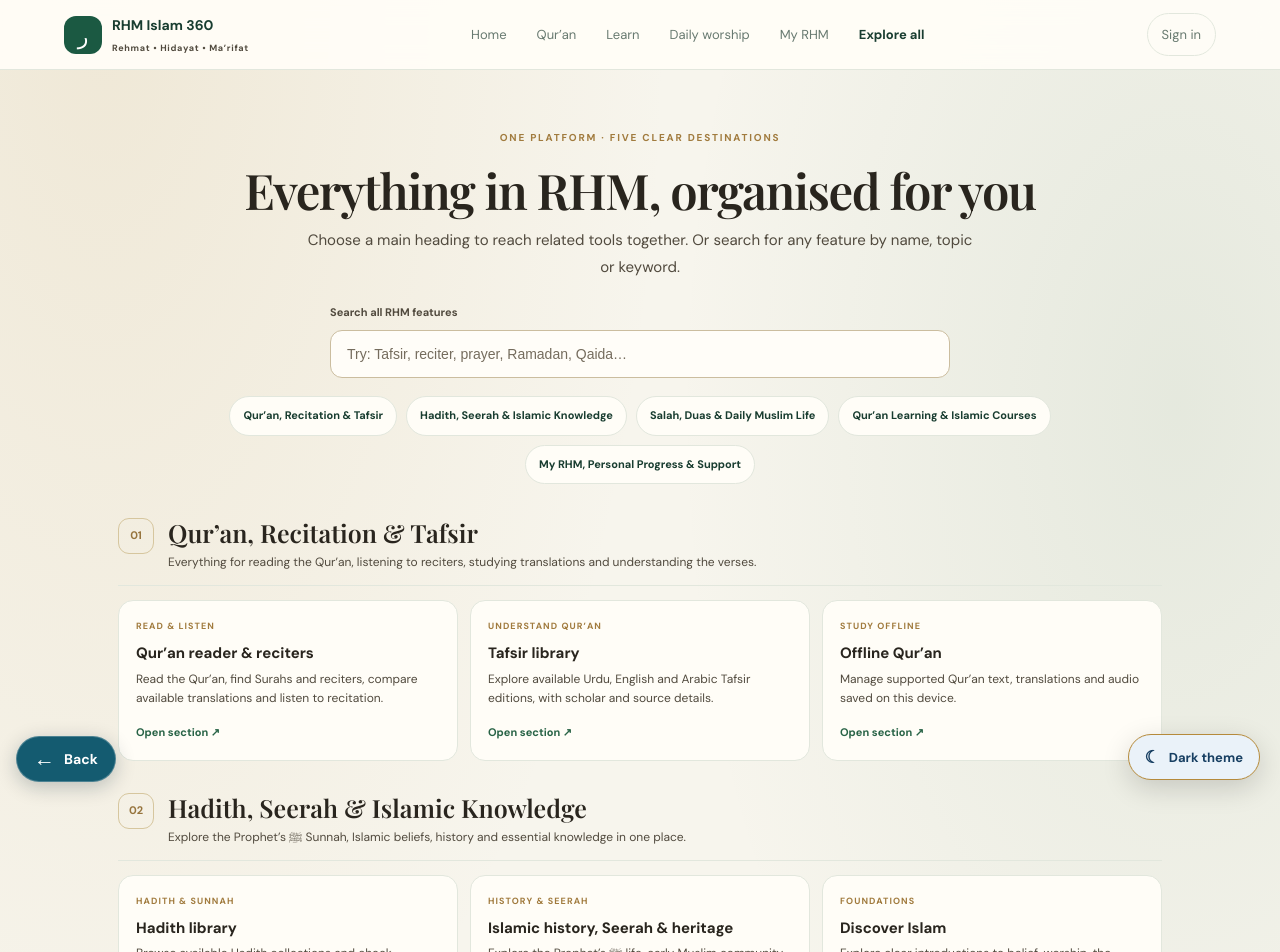
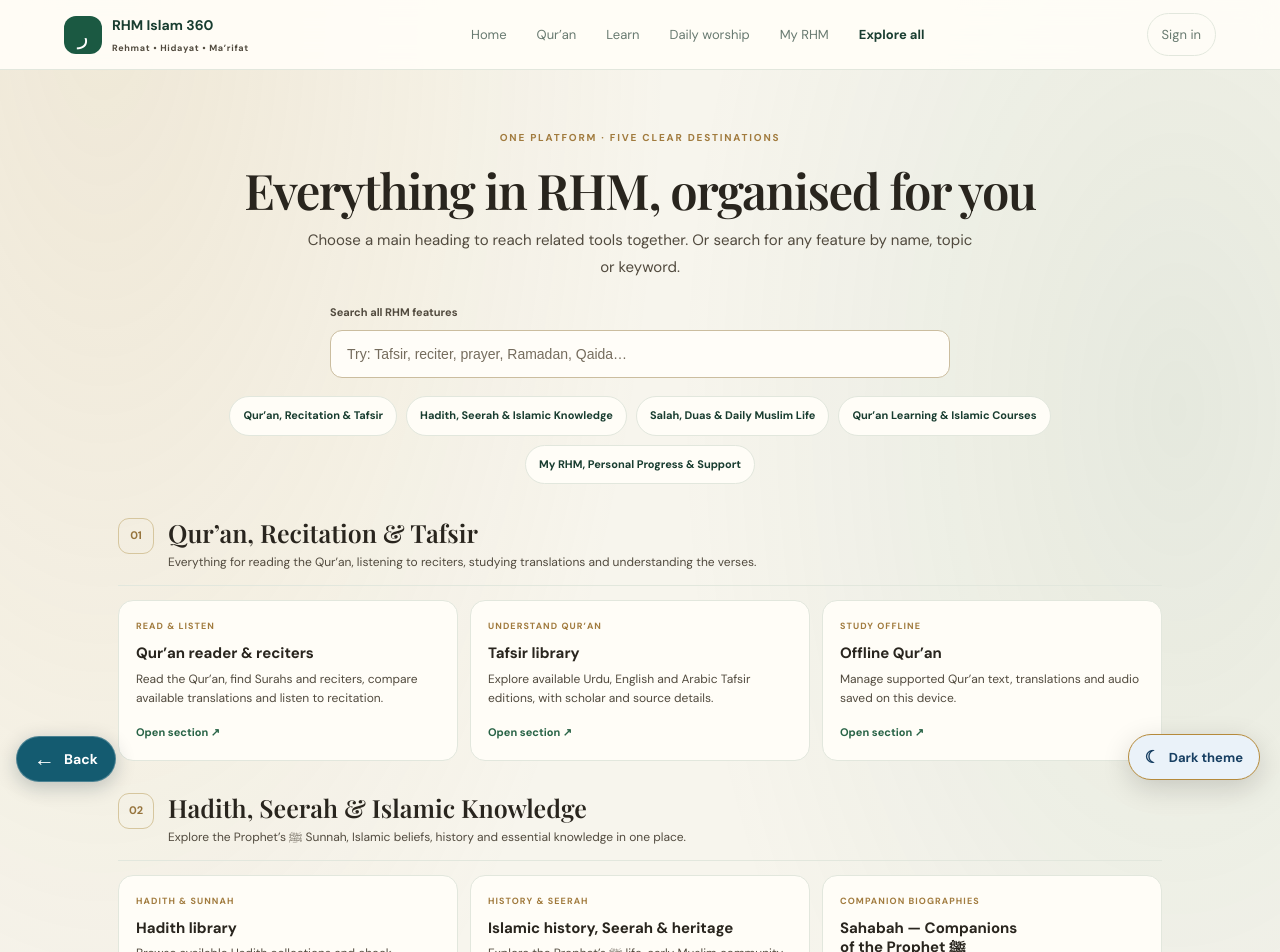
Before and after one commit to muhammadhadiurrehman7-max/rhm-islamic-circle, a Next.js app: page /explore in a window 1280 px wide. Shown: the top 952 px of the page. Built offline with nearby package versions, Linux system fonts and the light colour scheme; a web font is replaced by a local one.

Commit message:
Add Sahabah library to Explore

```diff
--- a/app/explore/page.tsx
+++ b/app/explore/page.tsx
@@ -26,6 +26,7 @@ const groups: Group[] = [
     features: [
       { title: "Hadith library", description: "Browse available Hadith collections and check references and grading where provided.", href: "/hadith", label: "Hadith & Sunnah", keywords: "bukhari muslim hadith sunnah narration" },
       { title: "Islamic history, Seerah & heritage", description: "Explore the Prophet’s ﷺ life, early Muslim community, key historical events, major eras, scholars, civilisations and sacred places with source-aware learning.", href: "/heritage", label: "History & Seerah", keywords: "seerah biography history heritage timeline badr uhud trench hudaybiyyah umayyad abbasid ottoman mughal scholars" },
+      { title: "Sahabah — Companions of the Prophet ﷺ", description: "Read biographies of the men and women who supported the Prophet ﷺ, their family connections, important roles, sacrifices and contributions to Islam.", href: "/sahaba", label: "Companion biographies", keywords: "sahaba sahabah companions abu bakr umar uthman ali khadijah aisha fatima bilal ansar muhajirun" },
       { title: "Discover Islam", description: "Explore clear introductions to belief, worship, the Qur’an and Sunnah.", href: "/learn", label: "Foundations", keywords: "belief aqeedah islam basics" },
       { title: "Names of Allah", description: "Study the Beautiful Names with Arabic, transliteration and meanings.", href: "/names-of-allah", label: "Asma ul Husna", keywords: "allah names attributes" },
     ],
```
